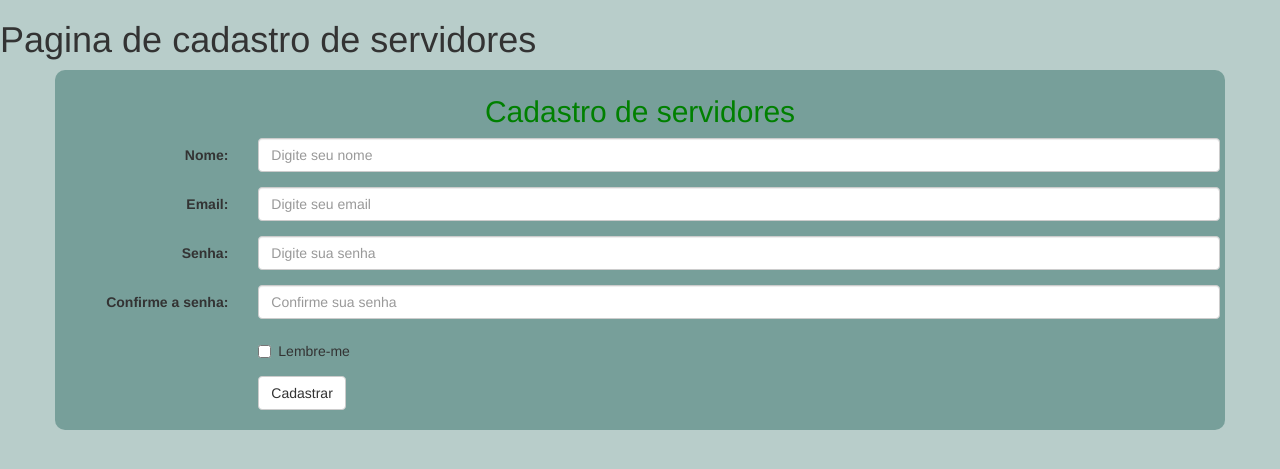
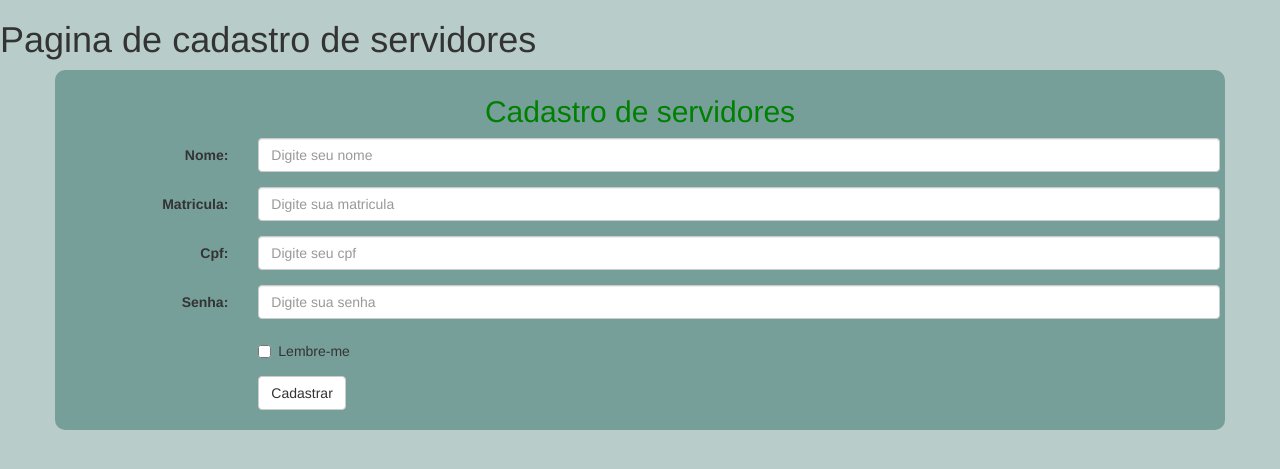
Before and after one commit to Computacao2014/sistemaDiarias, a PHP site: page /cadastro_servidores.php in a window 1280 px wide. Shown: the part 56-525 px from the top of the page. Run offline with PHP 8.4, Linux system fonts and the light colour scheme; some libraries are stand-ins or nearby versions.

Commit message:
Cadastro de servidores feito!

```diff
--- a/DAO/PerfilDiariaDAO.php
+++ b/DAO/PerfilDiariaDAO.php
@@ -30,7 +30,7 @@ class PerfilDiariaDAO {
 
         $perfil_diaria = array();
 
-        while($per] = mysqli_fetch_assoc($resultado))
+        while($per = mysqli_fetch_assoc($resultado))
         {
             array_push($perfil_diaria,$perfil_diaria);
         }
@@ -67,4 +67,5 @@ class PerfilDiariaDAO {
 
         return $perfil_diaria;
     }
+}
 ?>
--- a/cadastro_servidores.php
+++ b/cadastro_servidores.php
@@ -19,7 +19,7 @@
             <div class="container formulario">
 
                 <h2>Cadastro de servidores</h2>
-              <form class="form-horizontal">
+                <form class="form-horizontal" action="DAO/ServidorDAO.php" method="post">
 
 
                 <div class="form-group">
@@ -29,22 +29,22 @@
                   </div>
                 </div>
                 <div class="form-group">
-                  <label class="control-label col-sm-2" for="email">Email:</label>
+                  <label class="control-label col-sm-2" for="email">Matricula:</label>
                   <div class="col-sm-10">
-                    <input type="email" class="form-control" name="email" placeholder="Digite seu email">
+                      <input type="number" class="form-control" name="matricula" placeholder="Digite sua matricula">
                   </div>
                 </div>
+                <div class="form-group">
+                  <label class="control-label col-sm-2" for="senha">Cpf:</label>
+                  <div class="col-sm-10">
+                      <input type="text" class="form-control" name="cpf" placeholder="Digite seu cpf">
+                  </div>
+                </div>
+
                 <div class="form-group">
                   <label class="control-label col-sm-2" for="senha">Senha:</label>
                   <div class="col-sm-10">
                     <input type="password" class="form-control" name="senha" placeholder="Digite sua senha">
-                  </div>
-                </div>
-
-                <div class="form-group">
-                  <label class="control-label col-sm-2" for="senha">Confirme a senha:</label>
-                  <div class="col-sm-10">
-                    <input type="password" class="form-control" name="confirma_senha" placeholder="Confirme sua senha">
                   </div>
                 </div>
 
```
Also changed, not shown: DAO/DAO.php (+9 -6 lines), DAO/ServidorDAO.php (added, +15 -0 lines), login.php (deleted, +0 -23 lines).
